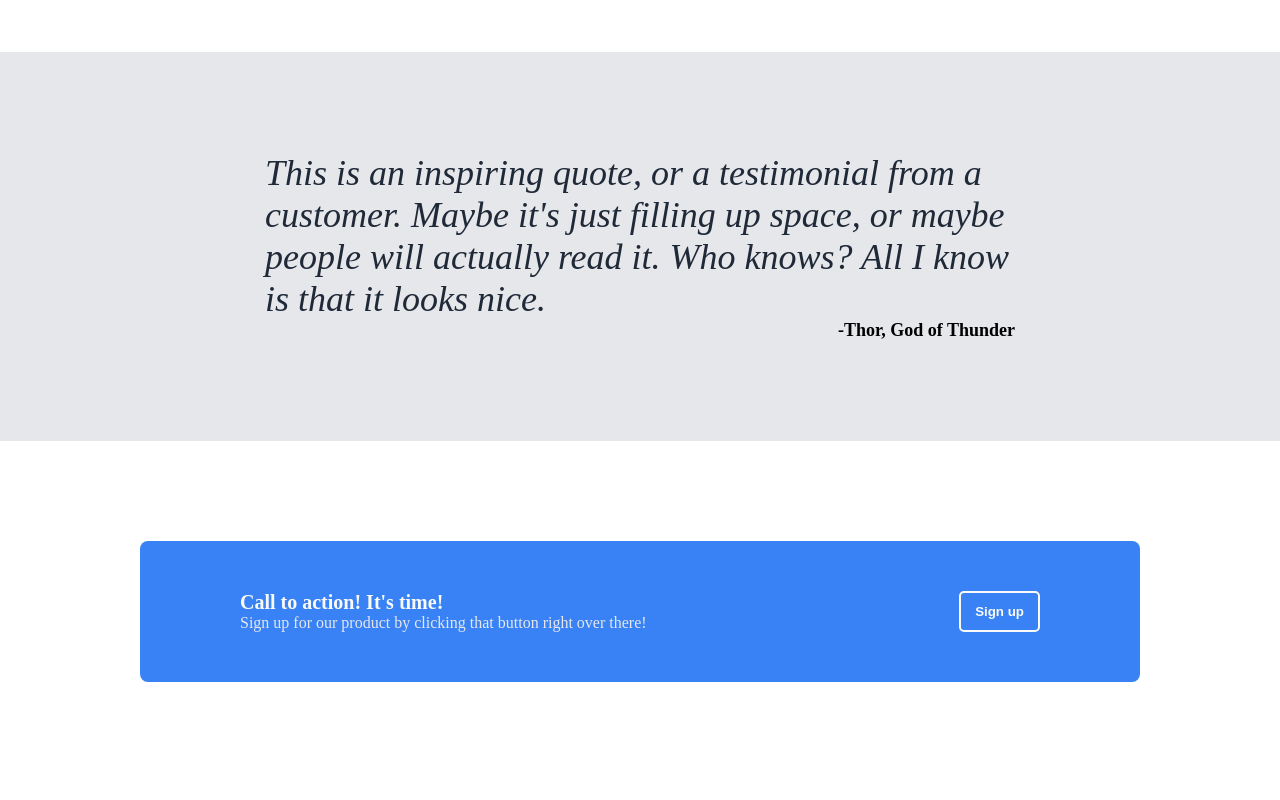
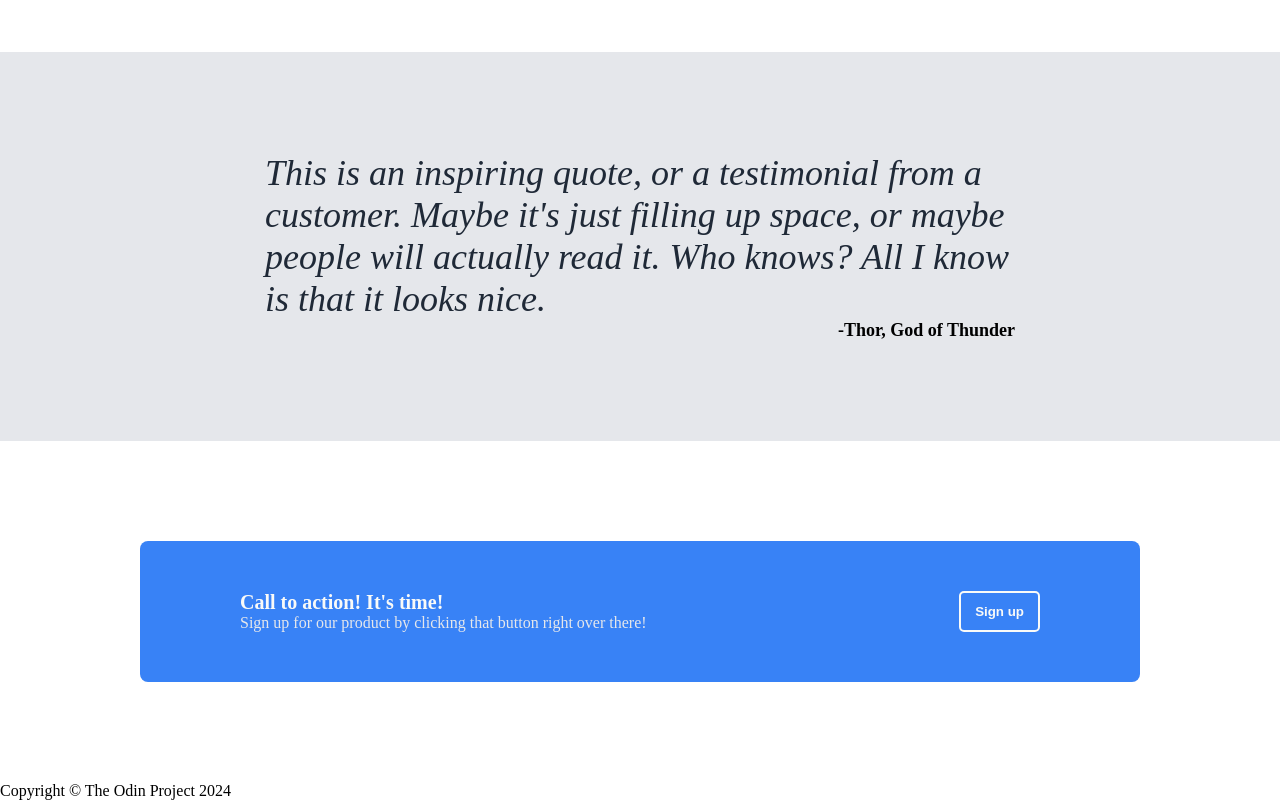
Before and after one commit to dansarpong/odin-landing-page, a plain HTML site: page index.html in a window 1280 px wide. Shown: the part 801-1601 px from the top of the page. Drawn offline with Linux system fonts and the light colour scheme.

Commit message:
Add footer

```diff
--- a/index.html
+++ b/index.html
@@ -65,5 +65,9 @@
             </div>
         </div>
 
+        <div class="footer">
+            Copyright &copy; The Odin Project 2024
+        </div>
+
     </body>
 </html>
```
